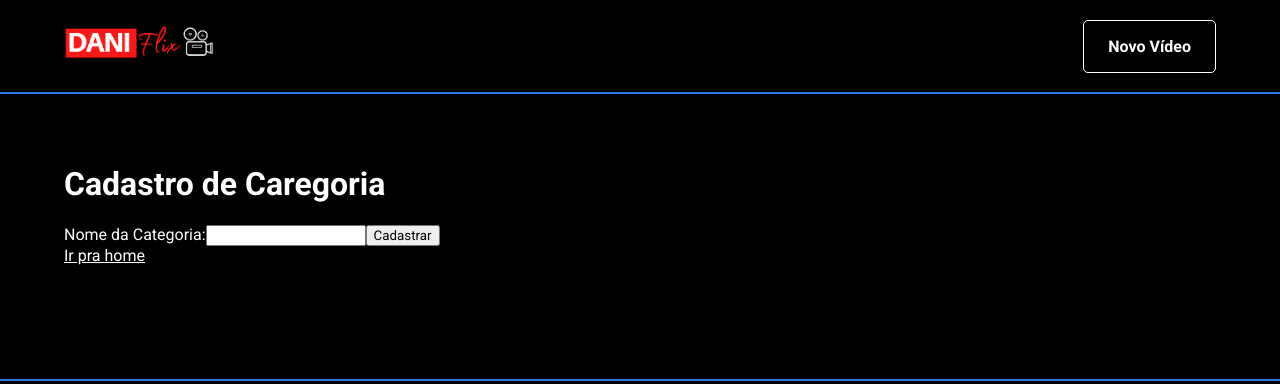
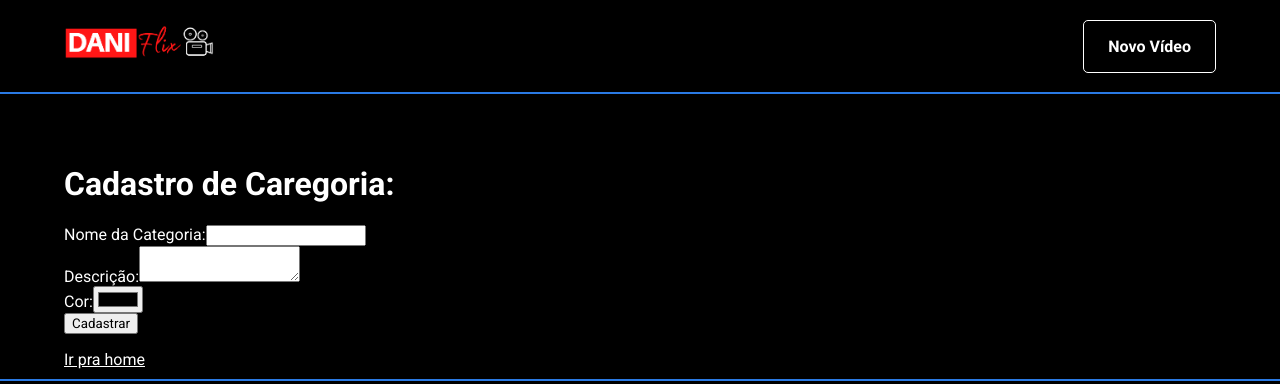
Before and after one commit to Dani-jardim/daniflix, a React (Create React App) app: page /cadastro/Categoria in a window 1280 px wide. Shown: the top 384 px of the page. Built offline with nearby package versions, Linux system fonts and the light colour scheme.

Commit message:
formulario de cadastro - terceiro dia de imersao

```diff
--- /dev/null
+++ b/src/components/FormField/index.js
@@ -0,0 +1,19 @@
+import React from "react";
+
+function FormField ({value, onChange }) {
+  return (
+    <div>
+      <label>
+        Nome da Categoria:
+        <input
+          type="text"
+          value={value}
+          name="nome"
+          onChange={onChange}
+        />
+      </label>
+  </div>
+  )
+}
+
+export default FormField;
--- a/src/pages/cadastro/Categoria/index.js
+++ b/src/pages/cadastro/Categoria/index.js
@@ -1,25 +1,88 @@
-import React from 'react';
+import React, {useState} from 'react';
 import PageDefault from '../../../components/PageDefault';
 import { Link } from 'react-router-dom';
+import FormField from '../../../components/FormField';
 
 function CadastroCategoria () {
+  const valoresIniciais = {
+    nome: '',
+    descricao: '',
+    cor:'',
+  }
+  const [categorias, setCategorias] = useState([]);
+  const [values, setValues] = useState({valoresIniciais});
+
+  function setValue(chave, valor){
+    setValues({
+      ...values,
+      [chave]: valor,
+    })
+  }
+
+  function handleChange (infosDoEvento){
+    const {getAttribute, value} = infosDoEvento.target;
+    setValue(
+      getAttribute('name'),
+    )
+  }
+
   return (
     <PageDefault>
-      <h1> Cadastro de Caregoria</h1>
+      <h1> Cadastro de Caregoria: {values.nome}</h1>
 
-      <form>
-        <label>
-          Nome da Categoria:
-          <input
+      <form onSubmit={function handleSubmit(infosDoEvent){
+        infosDoEvent.preventDefault();
+        console.log("Voce tentou enviar")
+        setCategorias([
+          ...categorias,
+          values
+        ]);
+        setValues(valoresIniciais)
+      }}>
+
+      <FormField
+        value={values.nome}
+        onChange={handleChange}
+      />
+
+      <div>
+      <label>
+          Descrição:
+          <textarea
             type="text"
+            value={values.descricao}
+            name="descrição"
+            onChange = {handleChange}
           />
         </label>
+      </div>
 
-        <button>
-          Cadastrar
-        </button>
+      <div>
+      <label>
+         Cor:
+          <input
+            type="color"
+            value={values.cor}
+            name="cor"
+            onChange = {handleChange}
+          />
+        </label>
+      </div>
 
+      <button>
+        Cadastrar
+      </button>
       </form>
+
+      <ul>
+        {categorias.map ((categoria, indice) => {
+        return(
+          <li key= {`${categoria}${indice}`}>
+            {categoria.nome}
+          </li>
+        )
+      })}
+      </ul>
 
       <Link to="/">
         Ir pra home
```
